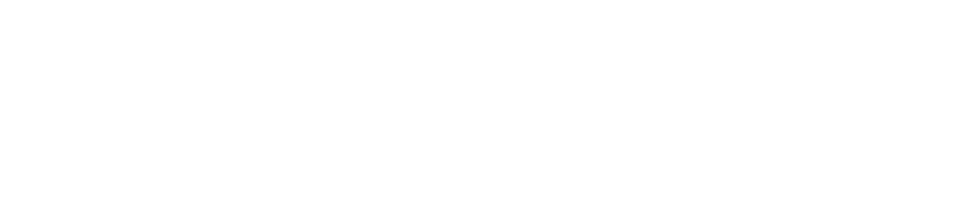
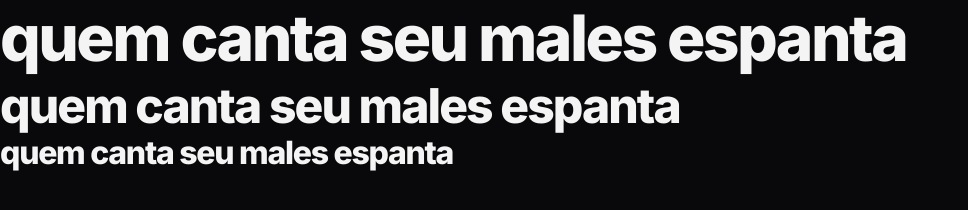
Before and after one commit to GustavoSa85/LP-de-Produto, a plain HTML site: page index.html in a window 1280 px wide. Shown: the whole page, without its empty margins (0-968 px from the left). Drawn offline with Linux system fonts and the light colour scheme.

Commit message:
Definindo variáveis CSS

```diff
--- a/index.html
+++ b/index.html
@@ -1,13 +1,19 @@
 <!DOCTYPE html>
 <html lang="pt-br">
 <head>
+  <link rel="preconnect" href="https://fonts.googleapis.com">
+<link rel="preconnect" href="https://fonts.gstatic.com" crossorigin>
+
   <meta charset="UTF-8">
   <meta name="viewport" content="width=device-width, initial-scale=1.0">
   <title>Zingen - Karaokê</title>
 
   <link rel="stylesheet" href="style/index.css">
+  <link href="https://fonts.googleapis.com/css2?family=Inter:ital,opsz,wght@0,14..32,100..900;1,14..32,100..900&display=swap" rel="stylesheet">
 </head>
 <body>
-
+  <h1>quem canta seu males espanta</h1>
+  <h2>quem canta seu males espanta</h2>
+  <h3>quem canta seu males espanta</h3>
 </body>
 </html>
--- a/style/global.css
+++ b/style/global.css
@@ -0,0 +1,93 @@
+*,
+*::before,
+*::after {
+  box-sizing: border-box;
+}
+
+* {
+  margin: 0;
+  padding: 0;
+  font: inherit;
+
+  -webkit-font-smoothing: antialiased;
+  -moz-osx-font-smoothing: grayscale;
+}
+
+:root {
+  --bg-color: #09090b;
+  --surface-color: #18181B;
+  --stroke-color: #27272A;
+  --text-color-secondary: #A1A1AA;
+  --text-color-primary: #F4F4F5;
+  --brand-gradient: #FC4A1A #F7B733;
+  --brand-color-primary: #F7B733;
+  --brand-color-secondary: #FC4A1A;
+
+
+  --ff-sans: 'Inter', system-ui, sans-serif;
+  --fw-base: 400;
+  --fw-md: 500;
+  --fw-bold: 800;
+
+  --fs-sm: 0.875rem;
+  --fs-base: 1rem;
+  --fs-lg: 1.25rem;
+  --fs-xl: 1.5rem;
+  --fs-2xl: 2.5rem;
+
+}
+
+html {
+  font-family: var(--ff-sans);
+  font-weight: var(--fw-base);
+  font-size: var(--fs-base);
+  line-height: 1.6;
+  color: var(--text-color-primary);
+
+}
+
+body {
+  background-color: var(--bg-color);
+
+}
+
+h1, h2, h3 {
+  line-height: 1.2;
+  color: var(--text-color-primary);
+  font-weight: var(--fw-bold);
+  letter-spacing: -0.04em;
+
+}
+
+h1 {
+  font-size: var(--fs-2xl);
+
+}
+
+h2 {
+  font-size: var(--fs-xl);
+}
+
+h3 {
+  font-size: var(--fs-lg);
+}
+
+a {
+  text-decoration: none;
+color: inherit;
+
+}
+
+ul[role="list"] {
+  list-style: none;
+}
+
+
+
+@media (width >= 80em) {
+  :root {
+  --fs-lg: 2rem;
+  --fs-xl: 3rem;
+  --fs-2xl: 4rem;
+  }
+}
```
